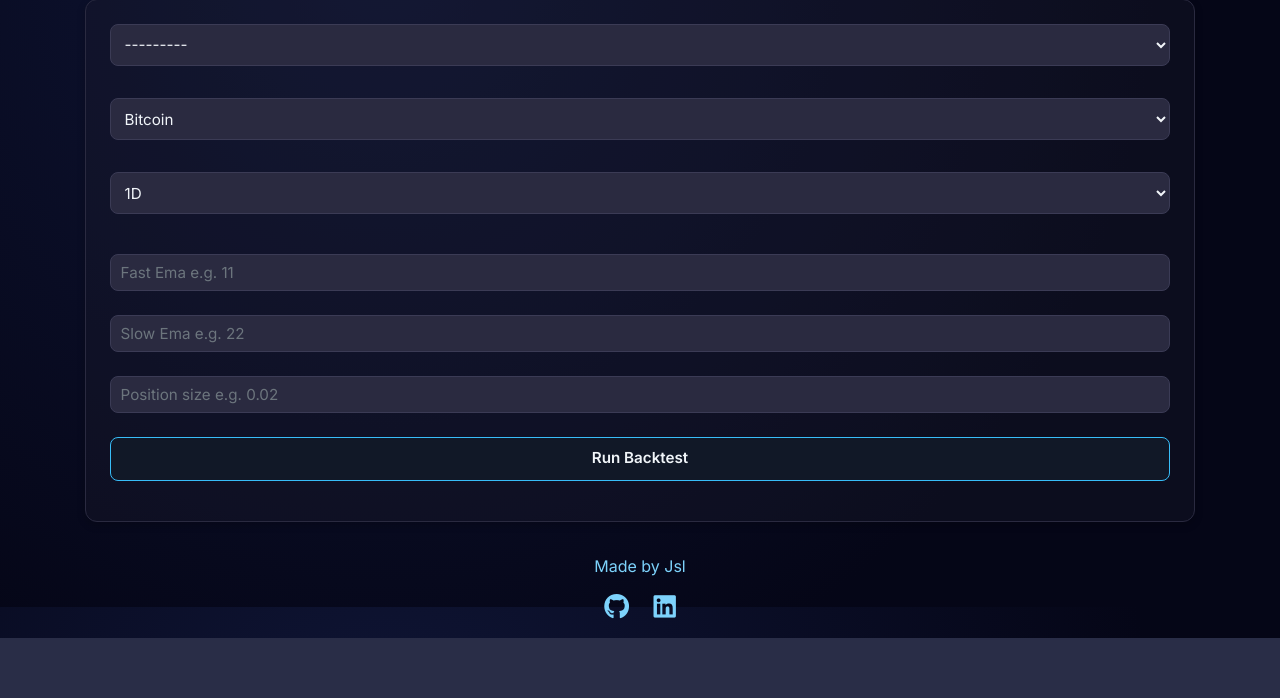
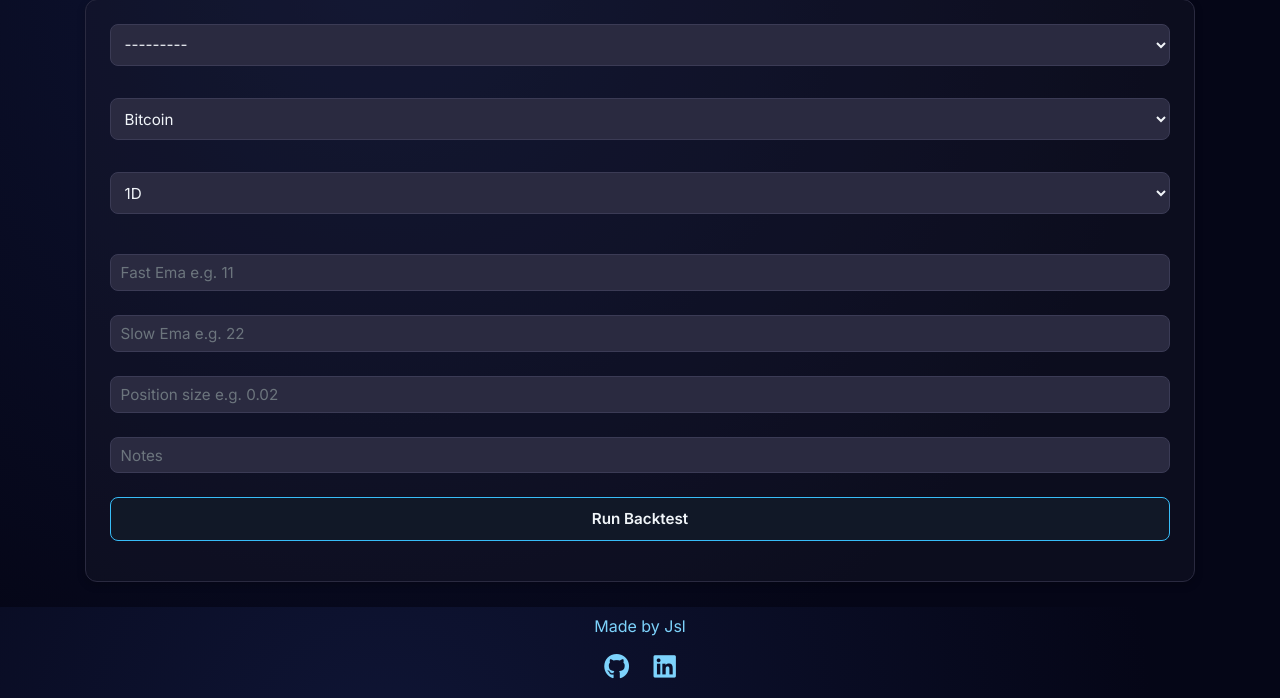
Before and after one commit to john-lohoba/Milestone-Project-4, a Django app: page /dashboard/backtest_view/ in a window 1280 px wide. Shown: the part 193-891 px from the top of the page. Before the commit the page ends 831 px from the top, so only its background shows below. Run offline with Django 4.2, Linux system fonts and the light colour scheme; the visitor is signed in with stand-in values (Sample User, id 1); data that the repository does not hold is empty; some libraries are stand-ins or nearby versions.

Commit message:
Add notes column to Backtest run db model

```diff
--- a/backtests/models.py
+++ b/backtests/models.py
@@ -30,6 +30,7 @@ class BacktestRun(models.Model):
     parameters = models.JSONField()
     symbol = models.CharField(max_length=20)
     timeframe = models.CharField(max_length=10, default="1d")
+    notes = models.CharField(max_length=50, blank=True)
     status = models.CharField(
         max_length=20, choices=STATUS_CHOICES, default=STATUS_QUEUED
     )
--- a/dashboard/forms.py
+++ b/dashboard/forms.py
@@ -37,6 +37,8 @@ class BacktestSubmissionForm(forms.Form):
         })
     )
 
+    notes = forms.CharField(max_length=50, widget=forms.TextInput(attrs={"placeholder": "Notes"}))
+
     def get_parameters(self):
         return {
             "fast": self.cleaned_data["fast"],
--- a/dashboard/templates/dashboard/backtest_detail.html
+++ b/dashboard/templates/dashboard/backtest_detail.html
@@ -21,6 +21,7 @@
                 <p><strong>Symbol:</strong> {{ run.symbol }}</p>
                 <p><strong>Status:</strong> {{ run.status }}</p>
                 <p><strong>Created:</strong> {{ run.created_on|date:"Y-m-d H:i" }}</p>
+                <p><strong>Notes:</strong> {{ run.notes }}</p>
             </div>
         </div>
     </div>
--- a/dashboard/views.py
+++ b/dashboard/views.py
@@ -62,6 +62,7 @@ def backtest_post(request):
                 symbol = backtest_form.cleaned_data["symbol"],
                 timeframe = backtest_form.cleaned_data["timeframe"],
                 parameters = backtest_form.get_parameters(),
+                notes = backtest_form.cleaned_data["notes"],
             )
             run_backtest_task(backtest.pk)
             messages.add_message(request, messages.SUCCESS, "New Backtest submitted")
--- a/tbo/settings.py
+++ b/tbo/settings.py
@@ -34,7 +34,7 @@ STRIPE_SECRET_KEY = os.environ.get("STRIPE_SECRET_KEY")
 STRIPE_WEBHOOK_SECRET = os.environ.get("STRIPE_WEBHOOK_SECRET")
 
 # SECURITY WARNING: don't run with debug turned on in production!
-DEBUG = False
+DEBUG = True
 
 ALLOWED_HOSTS = ["tbo-app-4663a8d1ae01.herokuapp.com", "127.0.0.1", "localhost"]
 DOMAIN = os.getenv("DOMAIN", "http://127.0.0.1:8000")
```
Also changed, not shown: backtests/migrations/0003_backtestrun_notes.py (added), backtests/migrations/0004_alter_backtestrun_notes.py (added).
